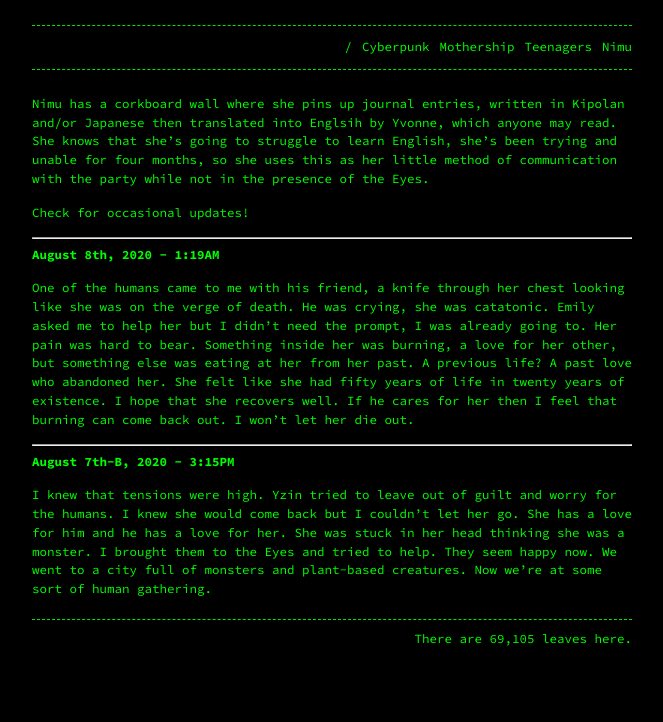
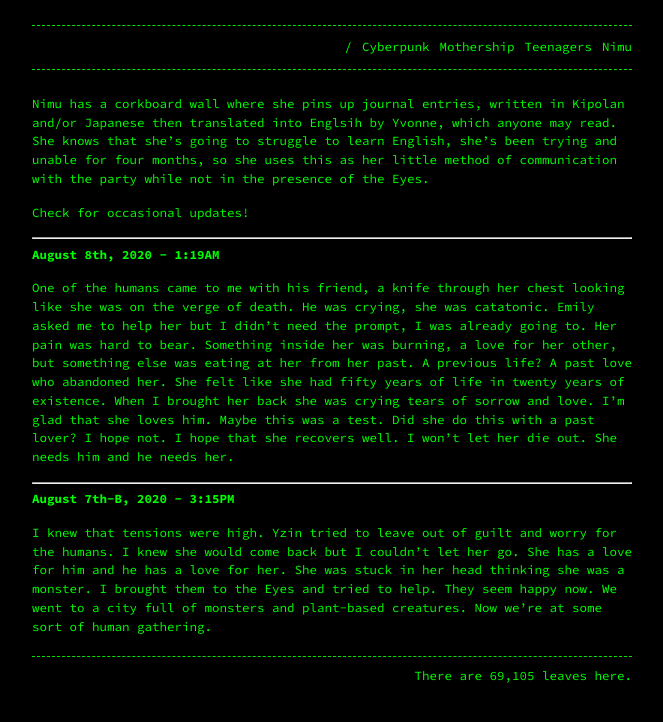
Before and after one commit to Terwilliger69105/69105.github.io, a Jekyll site: the page built from nimu.md, in a window 1280 px wide. Shown: the top 722 px of the page, without its empty margins (308-971 px from the left). Built offline with Jekyll 4.4.1, drawn with Linux system fonts in a browser that asks for light colours; our own code applies the rules of GitHub Pages for plain Markdown files.

Commit message:
Update nimu.md

```diff
--- a/nimu.md
+++ b/nimu.md
@@ -11,7 +11,7 @@ Check for occasional updates!
 
 **August 8th, 2020 - 1:19AM**
 
-One of the humans came to me with his friend, a knife through her chest looking like she was on the verge of death. He was crying, she was catatonic. Emily asked me to help her but I didn't need the prompt, I was already going to. Her pain was hard to bear. Something inside her was burning, a love for her other, but something else was eating at her from her past. A previous life? A past love who abandoned her. She felt like she had fifty years of life in twenty years of existence. I hope that she recovers well. If he cares for her then I feel that burning can come back out. I won't let her die out.
+One of the humans came to me with his friend, a knife through her chest looking like she was on the verge of death. He was crying, she was catatonic. Emily asked me to help her but I didn't need the prompt, I was already going to. Her pain was hard to bear. Something inside her was burning, a love for her other, but something else was eating at her from her past. A previous life? A past love who abandoned her. She felt like she had fifty years of life in twenty years of existence. When I brought her back she was crying tears of sorrow and love. I'm glad that she loves him. Maybe this was a test. Did she do this with a past lover? I hope not. I hope that she recovers well. I won't let her die out. She needs him and he needs her.
 
 ---
 
```
